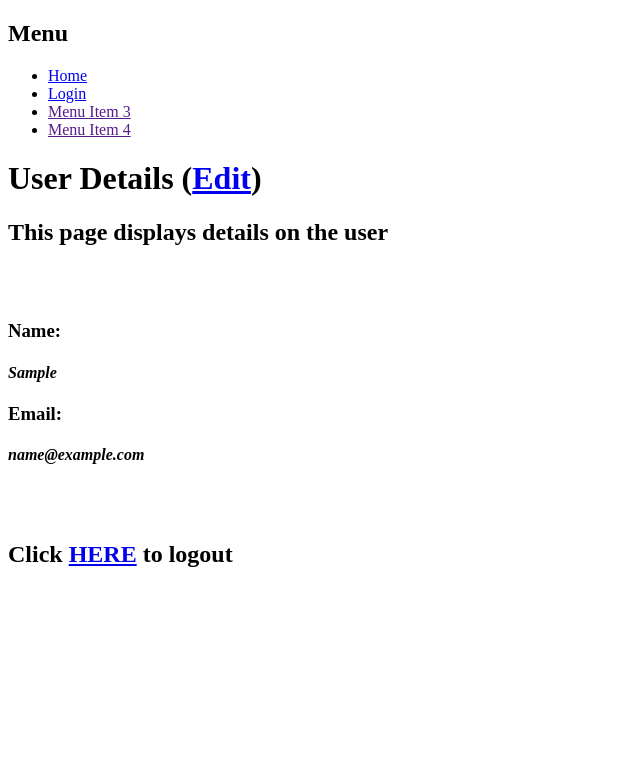
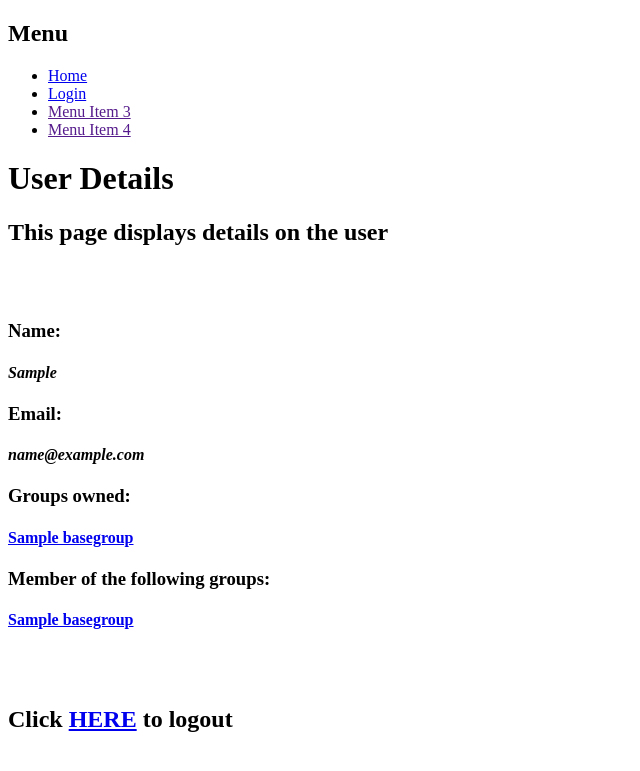
Before and after one commit to jayluan/lfg, a Django app: a page that uses templates/user/details.html in a window 1280 px wide. Shown: the top 771 px of the page, without its empty margins (0-640 px from the left). Run offline with Django 3.2, Linux system fonts and the light colour scheme; tables that the repository leaves empty hold one stand-in row (values such as "Sample post"); parts of the project's set-up code (start-up, migrations or seed data) failed here and were passed over; some libraries are stand-ins or nearby versions.

Commit message:
Got group viewing to work, also added section in user profile which shows what groups you own/belong to

```diff
--- a/BaseGroup/models.py
+++ b/BaseGroup/models.py
@@ -8,9 +8,16 @@ class BaseGroup(models.Model):
     description = models.TextField()
     date_created = models.DateTimeField()
     date_action = models.DateTimeField()
-    owner = models.ForeignKey(UserProfile, related_name='creator', null=True)
-    users = models.ForeignKey(UserProfile, related_name='members', null=True)
+
+    '''query through UserProfile using the following:
+        p = UserProfile.objects.get(user__username='jay')
+        g = p.groups.get(name='test8')
+    '''
+    owner = models.ForeignKey(UserProfile, related_name='groups', null=True)
+    users = models.ManyToManyField(UserProfile, related_name='member_of', null=True)
     group_size = models.PositiveIntegerField()         #max number of users
+    is_active = models.BooleanField(default=True)
+
 
     def __unicode__(self):
         return self.name
--- a/UserProfile/models.py
+++ b/UserProfile/models.py
@@ -12,7 +12,7 @@ class UserProfile(models.Model):
     site = models.TextField()
     timezone = TimeZoneField(default='US/Pacific')
     #lazy evaluation 'LookingForGroupMain.BasicGroup' means look in LookingForGroupMain and find model BasicGroup
-    groups = models.ForeignKey('BaseGroup.BaseGroup', blank=True, null=True)
+#    groups = models.ForeignKey('BaseGroup.BaseGroup', blank=True, null=True)
 
     def __unicode__(self):
         return self.user.username
--- a/templates/user/details.html
+++ b/templates/user/details.html
@@ -6,7 +6,7 @@
 {% endblock %}
 
 {% block body %}
-<h1>User Details (<a href="/accounts/editprofile/">Edit</a>)</h1>
+<h1>User Details </h1>
 
 <h2>This page displays details on the user</h2>
 <br>
@@ -16,6 +16,15 @@
     <h4><i>{{ user.first_name|default:"Not Provided" }}</i></h4>
     <h3><b>Email:</b></h3>
     <h4><i>{{ user.email|default:"Not Provided" }}</i></h4>
+    <h3><b>Groups owned:</b></h3>
+    {% for group in user.userprofile.groups.all %}
+        <h4><a href="/groups/view/{{ group.id }}">{{ group.name }}</a></h4>
+    {% endfor %}
+    <h3><b>Member of the following groups:</b></h3>
+    {% for group in user.userprofile.member_of.all %}
+        <h4><a href="/groups/view/{{ group.id }}">{{ group.name }}</a></h4>
+    {% endfor %}
+
 {% endif %}
 <br>
 <br>
```
Also changed, not shown: BaseGroup/views.py (+11 -3 lines), templates/basic_group/group_main.html (+11 -3 lines), BaseGroup/migrations/0008_auto__del_field_basegroup_users.py (added), BaseGroup/migrations/0009_auto__add_field_basegroup_is_active.py (added), BaseGroup/migrations/0010_is_active.py (added), UserProfile/migrations/0005_auto__del_field_userprofile_groups.py (added), 1 other file.
